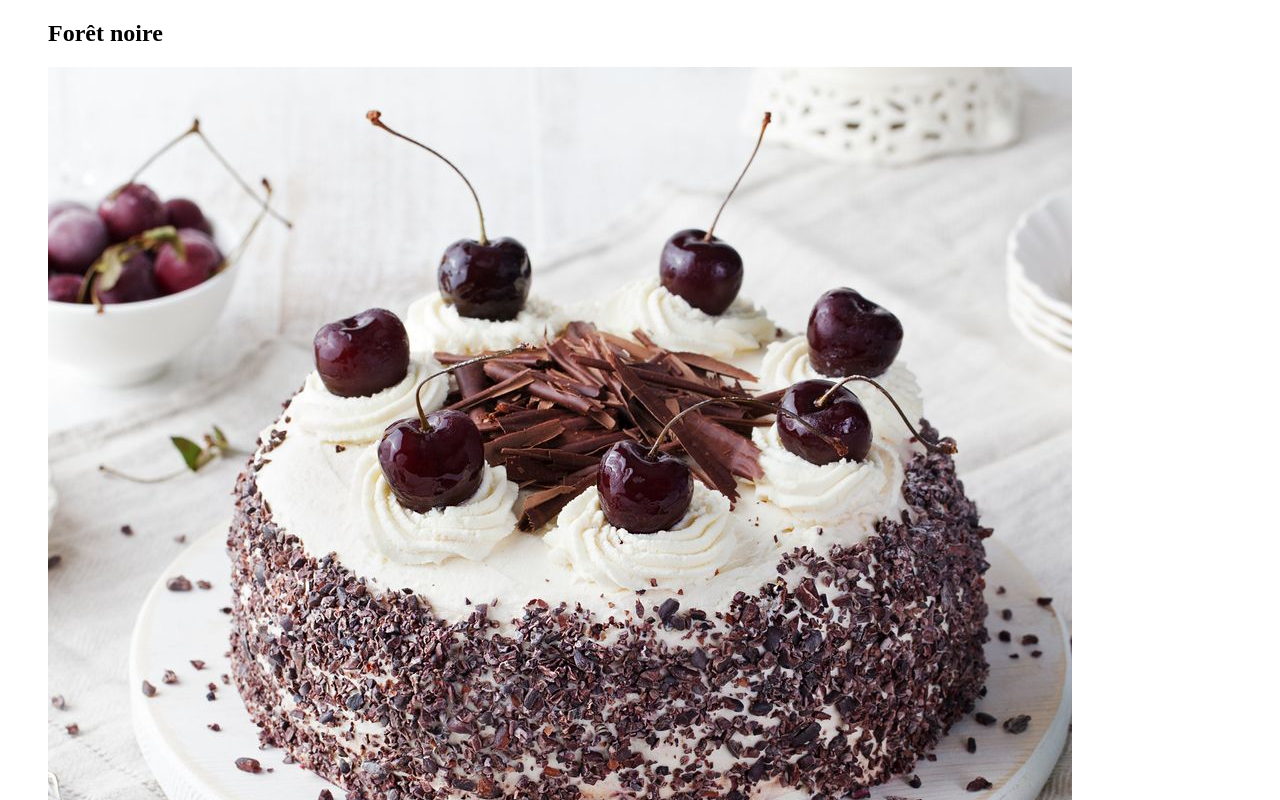
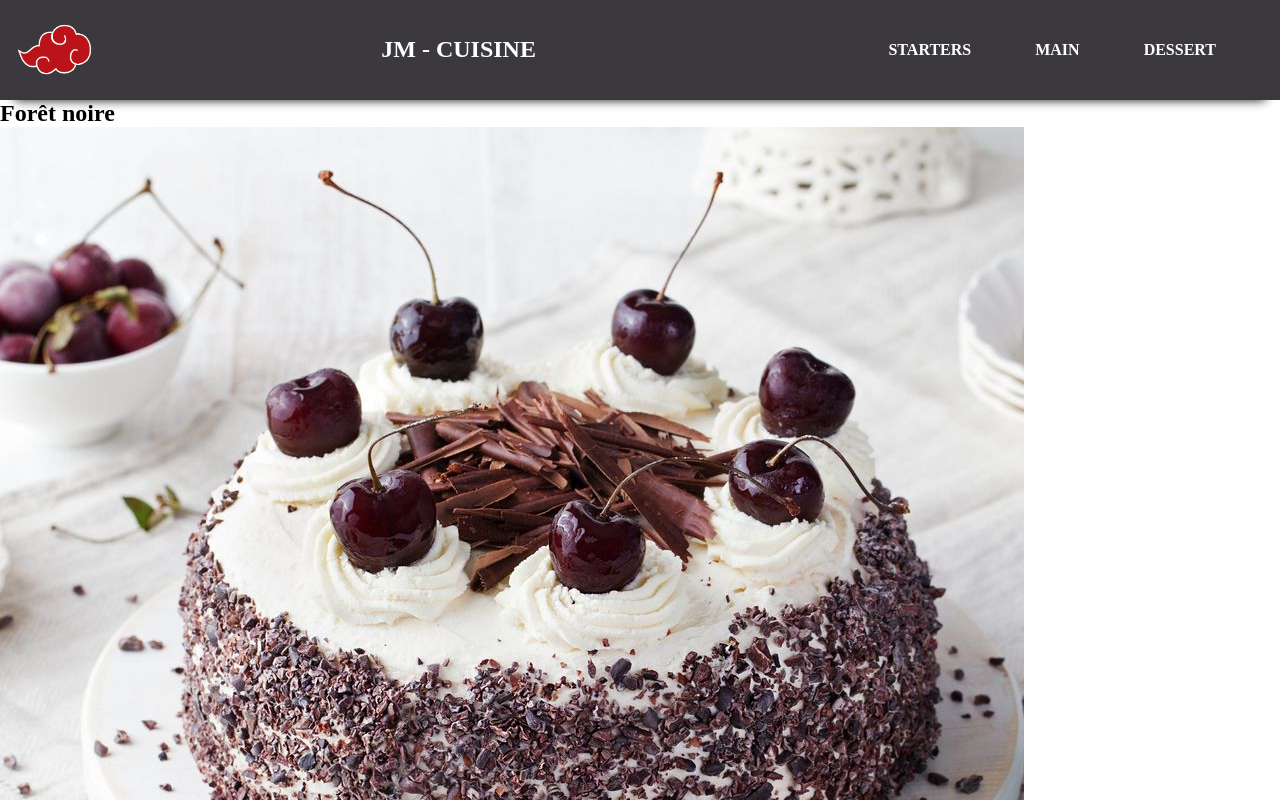
Before and after one commit to Clawyer/Projet---React-recette, a React (Create React App) app: page / in a window 1280 px wide. Shown: the top 800 px of the page. Built offline with nearby package versions, Linux system fonts and the light colour scheme.

Commit message:
mv header file

```diff
--- a/src/App.js
+++ b/src/App.js
@@ -1,11 +1,11 @@
 import Header from "./components/Header";
-//import "./App.css"
+import "./App.css"
 import Desserts from "./pages/Desserts.js"
 function App() {
   return (
     <>
-    <Desserts />
-    <Header />
+      <Header />
+      <Desserts />
     </>
   );
 }
--- a/src/assets/css/header.css
+++ b/src/assets/css/header.css
@@ -1,7 +1,12 @@
 .header {
   color: white;
-  background-size: cover;
   height: 100px;
+  margin: 0 auto;
+  display: flex;
+  align-items: center;
+  justify-content: center;
+  box-shadow: 0px 15px 10px -15px #111;
+  background-color: #3C393E;
 }
 
 .menu {
@@ -11,15 +16,23 @@
   list-style: none;
 }
 .menu a {
-  color: white;
+  color: #fff;
   text-transform: uppercase;
+  text-decoration: none;
+  font-weight: 700;
+}
+.menu a:hover {
+  color: #AF2127;
+  transition: 0.5s ease-in-out;
 }
 .nav {
   display: flex;
   align-items: center;
   justify-content: space-between;
+  width: 100%;
 }
 .logo {
-  width: 10%;
+  width: 6vw;
   object-fit: cover;
+  margin-left: 1rem;
 }
--- a/src/components/Header.js
+++ b/src/components/Header.js
@@ -1,24 +1,24 @@
 import React from "react"
 import "../assets/css/header.css"
+import "../assets/css/style.css"
+import logo from "../assets/img/logo.png"
 
 export default function Header() {
 
   return (
     <header className="header">
       <nav className="nav">
-        <h1>JM - CUISINE </h1>
+        <img className="logo" src={logo} alt="JM factory" />
+        <h1 className="header--title">JM - CUISINE </h1>
         <ul className="menu">
           <li>
-            {" "}
-            <a href="#">Starters</a>{" "}
+            <a href="#">Starters</a>
           </li>
           <li>
-            {" "}
-            <a href="#"> Main </a>{" "}
+            <a href="#"> Main </a>
           </li>
           <li>
-            {" "}
-            <a href="#"> Dessert </a>{" "}
+            <a href="#"> Dessert </a>
           </li>
         </ul>
       </nav>
```
Also changed, not shown: src/components/Dish.js (added, +11 -0 lines), src/assets/img/logo.png (added).
